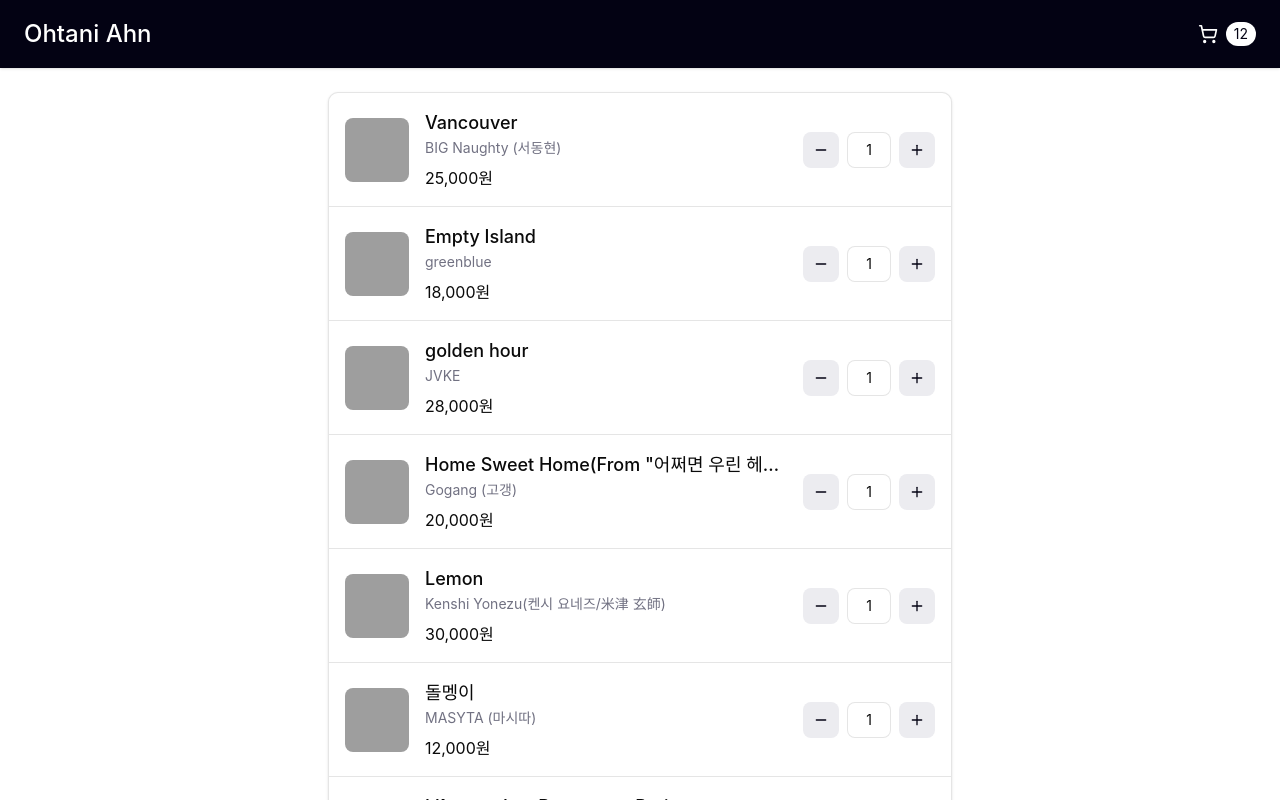
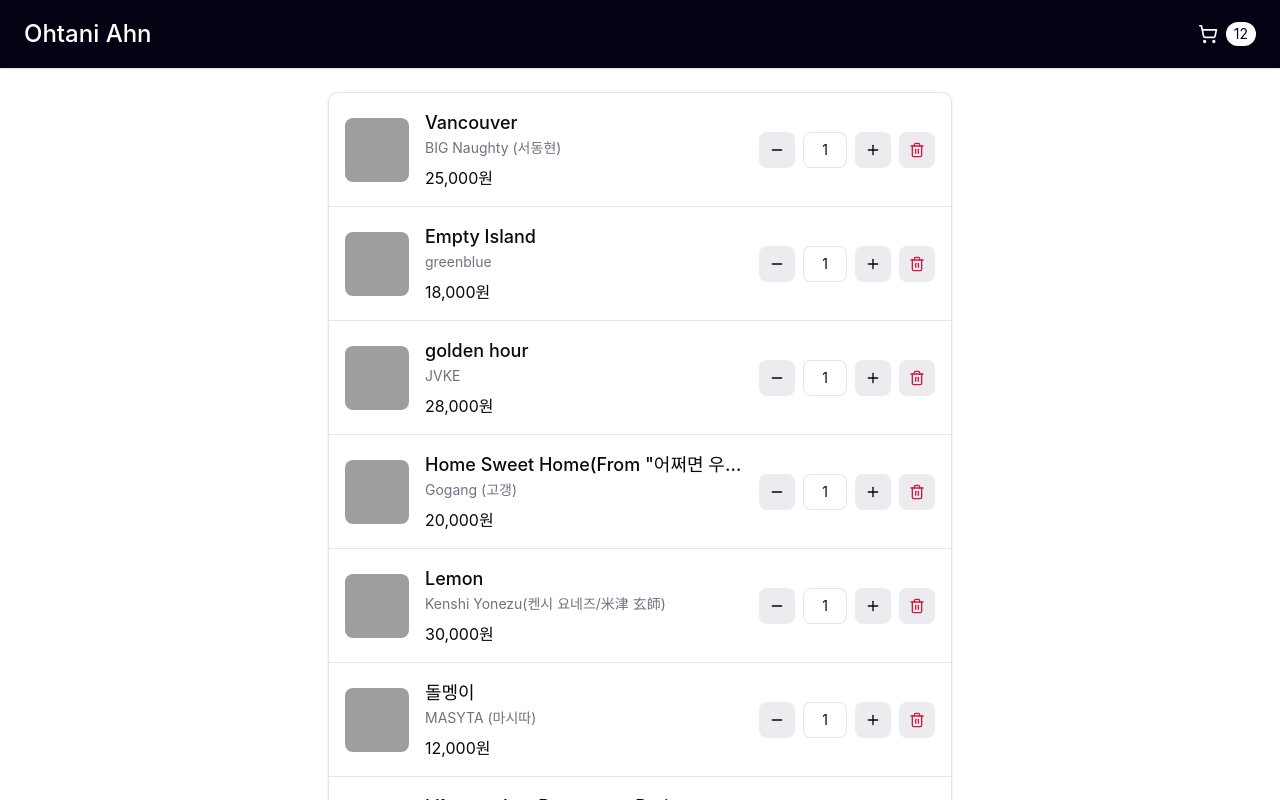
Before and after one commit to UMC-CAU/umc-10th-web-sldow, a React (Vite) app: page / in a window 1280 px wide. Shown: the top 800 px of the page. Built offline with nearby package versions, Linux system fonts and the light colour scheme; grey boxes are pictures that could not be loaded.

Commit message:
✨ Redux 컴포넌트 연결

```diff
--- a/src/components/CartItem.tsx
+++ b/src/components/CartItem.tsx
@@ -1,10 +1,11 @@
-import { Minus, Plus } from 'lucide-react';
-import { CartItem as CartItemType } from '../types';
+import { Minus, Plus, Trash2 } from 'lucide-react';
+import type { CartItem as CartItemType } from '../types';
 
 interface CartItemProps {
   item: CartItemType;
   onDecrease: (id: string) => void;
   onIncrease: (id: string) => void;
+  onRemove: (id: string) => void;
   showBorder: boolean;
 }
 
@@ -12,6 +13,7 @@
   item,
   onDecrease,
   onIncrease,
+  onRemove,
   showBorder,
 }: CartItemProps) => {
   return (
@@ -56,6 +58,14 @@
         >
           <Plus className="h-4 w-4" aria-hidden="true" />
         </button>
+        <button
+          type="button"
+          onClick={() => onRemove(item.id)}
+          className="flex h-9 w-9 items-center justify-center rounded-md bg-muted text-destructive transition-colors duration-200 hover:bg-destructive hover:text-destructive-foreground"
+          aria-label={`${item.title} 삭제`}
+        >
+          <Trash2 className="h-4 w-4" aria-hidden="true" />
+        </button>
       </div>
     </div>
   );
--- a/src/hooks/useCart.ts
+++ /dev/null
@@ -1,46 +0,0 @@
-import { useState } from 'react';
-import cartItemsData from '../constants/cartItems';
-import type { CartItem } from '../types';
-
-export const useCart = () => {
-  const [cartItems, setCartItems] = useState<CartItem[]>(() =>
-    cartItemsData.map((item) => ({ ...item })),
-  );
-
-  const increase = (id: string) => {
-    setCartItems((items) =>
-      items.map((item) =>
-        item.id === id ? { ...item, amount: item.amount + 1 } : item,
-      ),
-    );
-  };
-
-  const decrease = (id: string) => {
-    setCartItems((items) =>
-      items
-        .map((item) =>
-          item.id === id ? { ...item, amount: item.amount - 1 } : item,
-        )
-        .filter((item) => item.amount > 0),
-    );
-  };
-
-  const clearCart = () => {
-    setCartItems([]);
-  };
-
-  const amount = cartItems.reduce((sum, item) => sum + item.amount, 0);
-  const total = cartItems.reduce(
-    (sum, item) => sum + Number(item.price) * item.amount,
-    0,
-  );
-
-  return {
-    cartItems,
-    amount,
-    total,
-    increase,
-    decrease,
-    clearCart,
-  };
-};
--- a/src/pages/CartPage.tsx
+++ b/src/pages/CartPage.tsx
@@ -1,10 +1,26 @@
+import { useEffect } from 'react';
 import { ShoppingCart } from 'lucide-react';
-import { useCart } from '../hooks/useCart';
+import { useDispatch, useSelector } from 'react-redux';
 import { Header } from '../components/Header';
 import { CartItem } from '../components/CartItem';
+import {
+  calculateTotals,
+  clearCart,
+  decrease,
+  increase,
+  removeItem,
+} from '../store/cartSlice';
+import type { AppDispatch, RootState } from '../store/store';
 
 export const CartPage = () => {
-  const { cartItems, amount, total, increase, decrease, clearCart } = useCart();
+  const dispatch = useDispatch<AppDispatch>();
+  const { cartItems, amount, total } = useSelector(
+    (state: RootState) => state.cart,
+  );
+
+  useEffect(() => {
+    dispatch(calculateTotals());
+  }, [cartItems, dispatch]);
 
   return (
     <div className="min-h-screen bg-background">
@@ -18,8 +34,9 @@
                 <CartItem
                   key={item.id}
                   item={item}
-                  onDecrease={decrease}
-                  onIncrease={increase}
+                  onDecrease={(id) => dispatch(decrease(id))}
+                  onIncrease={(id) => dispatch(increase(id))}
+                  onRemove={(id) => dispatch(removeItem(id))}
                   showBorder={index !== cartItems.length - 1}
                 />
               ))}
@@ -41,7 +58,7 @@
             <div className="mt-8 flex justify-center">
               <button
                 type="button"
-                onClick={clearCart}
+                onClick={() => dispatch(clearCart())}
                 className="rounded-lg border-2 border-primary bg-card px-8 py-3 text-foreground transition-colors duration-200 hover:bg-primary hover:text-primary-foreground"
               >
                 전체 삭제
```
